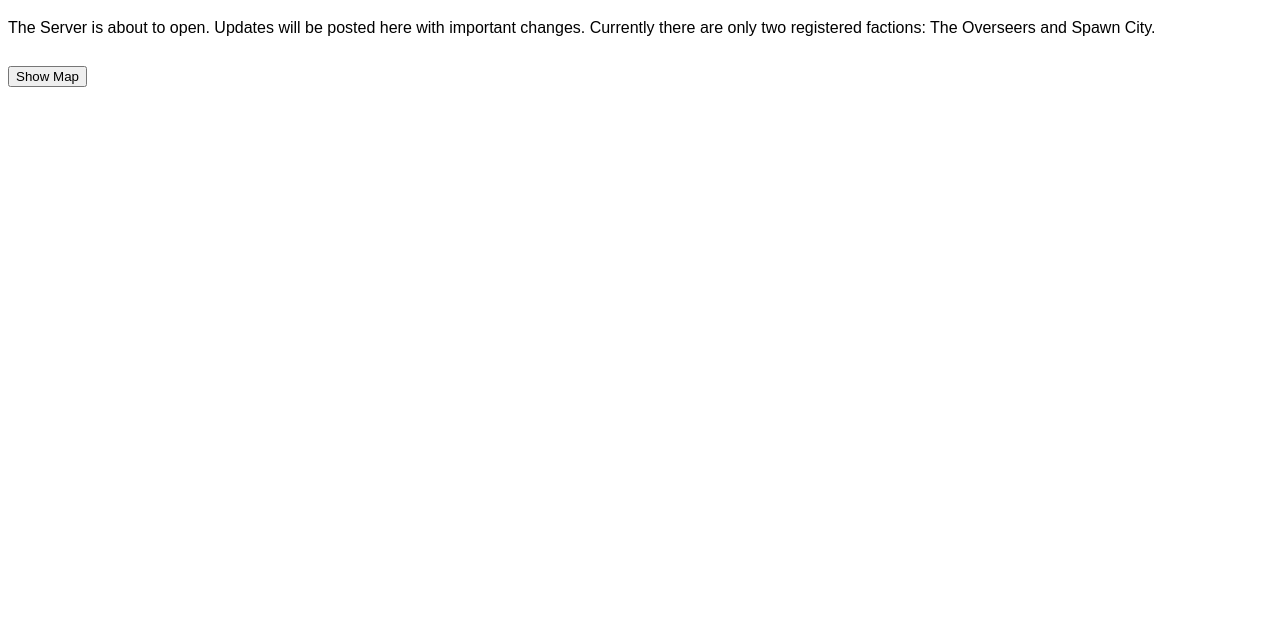
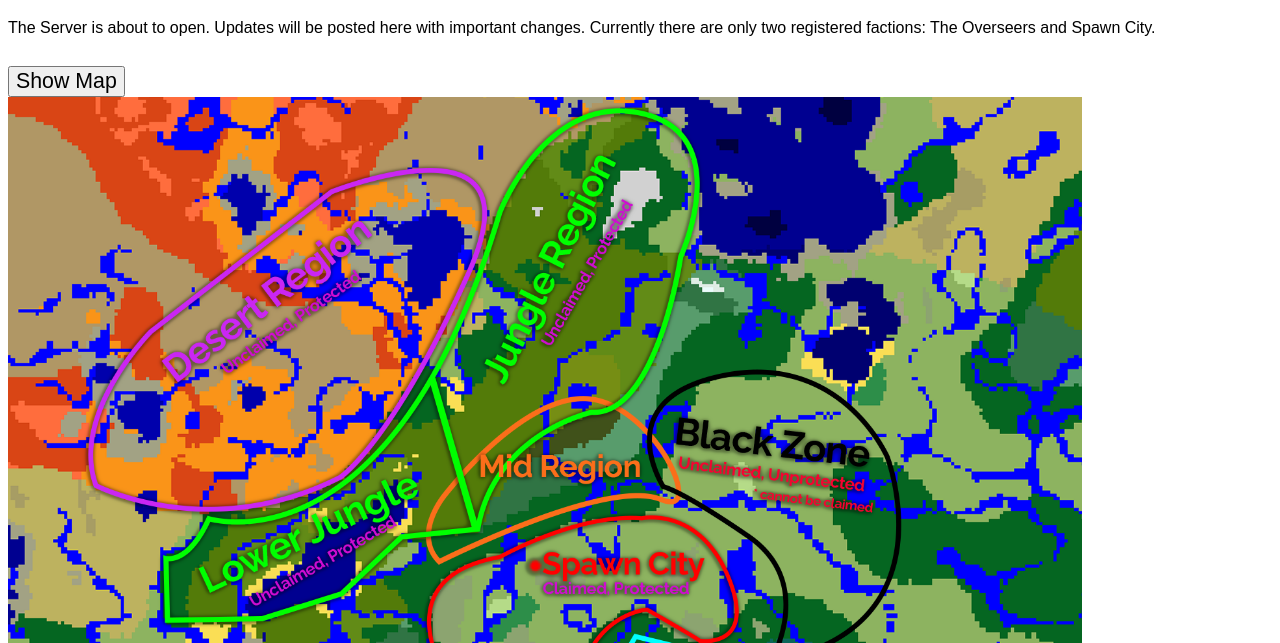
Before and after one commit to angusbarnes/turflove-website, a plain HTML site: page index.html in a window 1280 px wide. Both pictures are taken after a click on the button "Show Map". Shown: the part 157-800 px from the top of the page. Drawn offline with Linux system fonts and the light colour scheme.

Commit message:
Update index.html

```diff
--- a/index.html
+++ b/index.html
@@ -14,7 +14,6 @@
   background-position: center;
   background-repeat: no-repeat;
   background-size: cover;
-  display: none;
 }
     </style>
     <body>
@@ -25,8 +24,8 @@
         <p style="padding-bottom: 1%;">The Server is about to open. Updates will be posted here with important changes. Currently there are only two registered factions:
             The Overseers and Spawn City.
         </p>
-        <button onclick="myFunction()">Show Map</button>
-        <img src="./Map small.png" class="bg", id="map">
+        <button onclick="myFunction()" style="font-size: 16pt;">Show Map</button>
+        <img src="./Map small.png" class="bg" style=" display: none;" id="map">
     </body>
     <script>
         function myFunction() {
```
